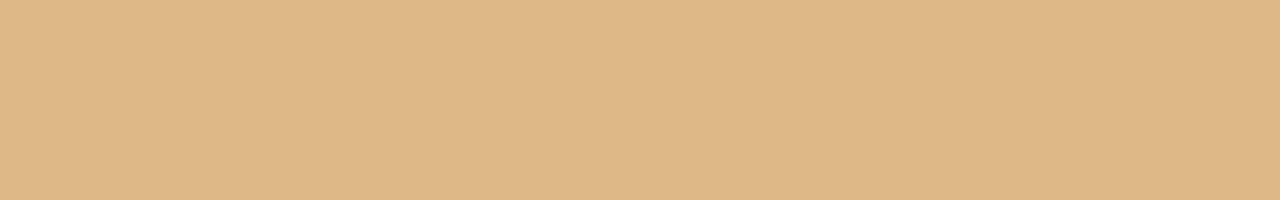
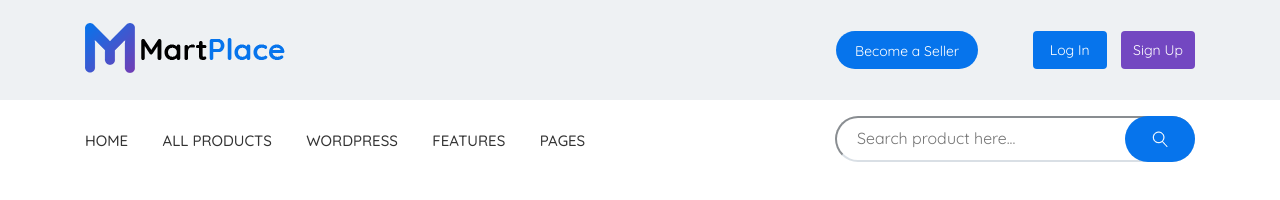
Before and after one commit to bersen8106/martplace, a website: page app/index.html in a window 1280 px wide. Drawn offline with nearby package versions, Linux system fonts and the light colour scheme; files that its build step writes are made by us from their sources.

Commit message:
added header

```diff
--- a/app/index.html
+++ b/app/index.html
@@ -11,6 +11,57 @@
 </head>
 
 <body>
+    <header class="header">
+        <div class="header__top">
+            <div class="container">
+                <div class="header__top-inner">
+                    <div class="header__logo">
+                        <a href="#">
+                            <img src="images/logo.png" alt="">
+                        </a>
+                    </div>
+                    <div class="header__text">
+                        <a href="#">Become a Seller</a>
+
+                    </div>
+                    <div class="header__box">
+                        <a href="#" class="basket"></a>
+                        <a href="#" class="header__btn header__btn-login">Log In</a>
+                        <a href="#" class="header__btn header__btn-register">Sign Up</a>
+                    </div>
+                </div>
+            </div>
+        </div>
+        <div class="header__menu">
+            <div class="container">
+                <div class="menu__inner">
+                    <nav class="menu">
+                        <ul class="menu__list">
+                            <li>
+                                <a href="#">Home</a>
+                            </li>
+                            <li>
+                                <a href="#">All Products</a>
+                            </li>
+                            <li>
+                                <a href="#">Wordpress</a>
+                            </li>
+                            <li>
+                                <a href="#">Features</a>
+                            </li>
+                            <li>
+                                <a href="#">Pages</a>
+                            </li>
+                        </ul>
+                    </nav>
+                    <form action="">
+                        <input class="header__menu-input" type="text" placeholder="Search product here...">
+                        <input class="header__menu-btn-submit" type="submit" value="">
+                    </form>
+                </div>
+            </div>
+        </div>
+    </header>
     <script src="https://ajax.googleapis.com/ajax/libs/jquery/3.5.1/jquery.min.js"></script>
     <script src="js/main.min.js"></script>
 </body>
--- /dev/null
+++ b/app/scss/_fonts.scss
@@ -0,0 +1,37 @@
+/* quicksand-regular - latin */
+
+@font-face {
+    font-family: 'Quicksand';
+    font-style: normal;
+    font-weight: 400;
+    font-display: swap;
+    src: local(''), url('../fonts/quicksand-v21-latin-regular.woff2') format('woff2'), /* Chrome 26+, Opera 23+, Firefox 39+ */
+    url('../fonts/quicksand-v21-latin-regular.woff') format('woff');
+    /* Chrome 6+, Firefox 3.6+, IE 9+, Safari 5.1+ */
+}
+
+
+/* quicksand-500 - latin */
+
+@font-face {
+    font-family: 'Quicksand';
+    font-style: normal;
+    font-weight: 500;
+    font-display: swap;
+    src: local(''), url('../fonts/quicksand-v21-latin-500.woff2') format('woff2'), /* Chrome 26+, Opera 23+, Firefox 39+ */
+    url('../fonts/quicksand-v21-latin-500.woff') format('woff');
+    /* Chrome 6+, Firefox 3.6+, IE 9+, Safari 5.1+ */
+}
+
+
+/* quicksand-700 - latin */
+
+@font-face {
+    font-family: 'Quicksand';
+    font-style: normal;
+    font-weight: 700;
+    font-display: swap;
+    src: local(''), url('../fonts/quicksand-v21-latin-700.woff2') format('woff2'), /* Chrome 26+, Opera 23+, Firefox 39+ */
+    url('../fonts/quicksand-v21-latin-700.woff') format('woff');
+    /* Chrome 6+, Firefox 3.6+, IE 9+, Safari 5.1+ */
+}
--- /dev/null
+++ b/app/scss/_global.scss
@@ -0,0 +1,35 @@
+html {
+    box-sizing: border-box;
+}
+
+*,
+*::before,
+*::after {
+    box-sizing: inherit;
+}
+
+a {
+    display: inline-block;
+    text-decoration: none;
+}
+
+ul,
+li {
+    margin: 0;
+    padding: 0;
+    list-style: none;
+}
+
+body {
+    font-family: "Quicksand";
+    font-size: 16px;
+    font-weight: 400;
+    // line-height: 30px;
+    color: $text-color;
+}
+
+.container {
+    max-width: 1140px;
+    margin: 0 auto;
+    padding: 0 15px;
+}
--- /dev/null
+++ b/app/scss/_vars.scss
@@ -0,0 +1,3 @@
+$text-color: #555;
+$blue: #0674ec;
+$violet: #7347c1;
--- a/app/scss/style.scss
+++ b/app/scss/style.scss
@@ -1,22 +1,94 @@
-html {
-    box-sizing: border-box;
+@import 'vars';
+@import 'global';
+@import 'fonts';
+.header__top {
+    background-color: #eef1f3;
 }
 
-*,
-*::before,
-*::after {
-    box-sizing: inherit;
+.header__top-inner {
+    display: flex;
+    justify-content: space-between;
+    height: 100px;
+    align-items: center;
 }
 
-.box {
-    overflow: hidden;
-    text-align: center;
+.header__text {
+    margin-left: auto;
+    margin-right: 50px;
+    a {
+        background-color: $blue;
+        border-radius: 30px;
+        color: #fff;
+        padding: 12px 19px 10px 19px;
+        font-size: 14px;
+    }
 }
 
-body {
-    background-color: burlywood;
+.header__btn {
+    padding: 11px;
+    width: 74px;
+    border-radius: 4px;
+    background-color: $blue;
+    text-align: center;
+    color: #fff;
+    font-size: 14px;
 }
 
-.box {
+.header__btn-register {
+    background-color: $violet;
+    margin-left: 10px;
+}
+
+.header__menu {}
+
+.menu {
     display: flex;
+    align-items: center;
+    height: 80px;
 }
+
+.menu__list {
+    li {
+        display: inline-block;
+        &+li {
+            margin-left: 30px;
+        }
+    }
+    a {
+        color: #333;
+        text-transform: uppercase;
+        font-weight: 500;
+        font-size: 15px;
+    }
+}
+
+.menu__inner {
+    display: flex;
+    justify-content: space-between;
+    form {
+        position: relative;
+        margin-top: 16px;
+    }
+}
+
+.header__menu-input {
+    padding: 14px 40px 17px 20px;
+    border-radius: 30px;
+    border-color: #d9dfe5;
+    height: 46px;
+    width: 360px;
+}
+
+.header__menu-btn-submit {
+    position: absolute;
+    background-image: url('../images/search-icon.png');
+    background-repeat: no-repeat;
+    background-position: center center;
+    background-color: $blue;
+    padding: 12px;
+    border: transparent;
+    border-radius: 30px;
+    height: 46px;
+    width: 70px;
+    right: 0;
+}
--- a/gulpfile.js
+++ b/gulpfile.js
@@ -8,7 +8,7 @@ let gulp = require('gulp'),
     cssmin = require('gulp-cssmin');
 
 gulp.task('sass', function() {
-    return gulp.src('app/scss/style.scss')
+    return gulp.src('app/scss/**/*.scss')
         .pipe(sass({ outputStyle: 'compressed' }))
         .pipe(rename({ suffix: '.min' }))
         .pipe(autoprefixer({
@@ -60,7 +60,7 @@ gulp.task('browser-sync', function() {
 });
 
 gulp.task('watch', function() {
-    gulp.watch('app/scss/style.scss', gulp.parallel('sass'));
+    gulp.watch('app/scss/**/*.scss', gulp.parallel('sass'));
     gulp.watch('app/*.html', gulp.parallel('html'));
     gulp.watch('app/js/*.js', gulp.parallel('js'));
 });
```
Also changed, not shown: app/fonts/quicksand-v21-latin-500.woff (added), app/fonts/quicksand-v21-latin-500.woff2 (added), app/fonts/quicksand-v21-latin-700.woff (added), app/fonts/quicksand-v21-latin-700.woff2 (added), app/fonts/quicksand-v21-latin-regular.woff (added), app/fonts/quicksand-v21-latin-regular.woff2 (added), app/images/logo.png (added), app/images/search-icon.png (added).
